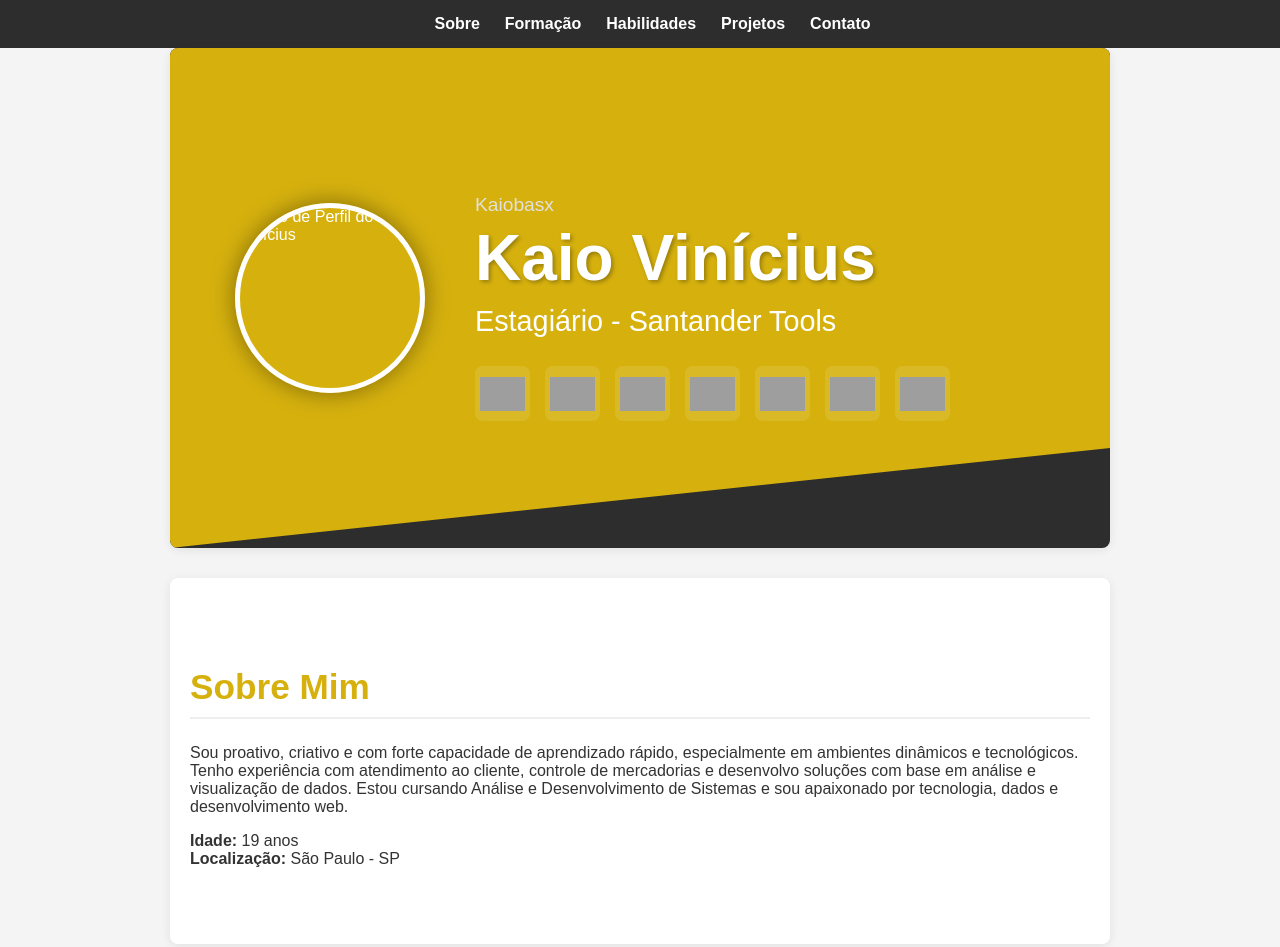
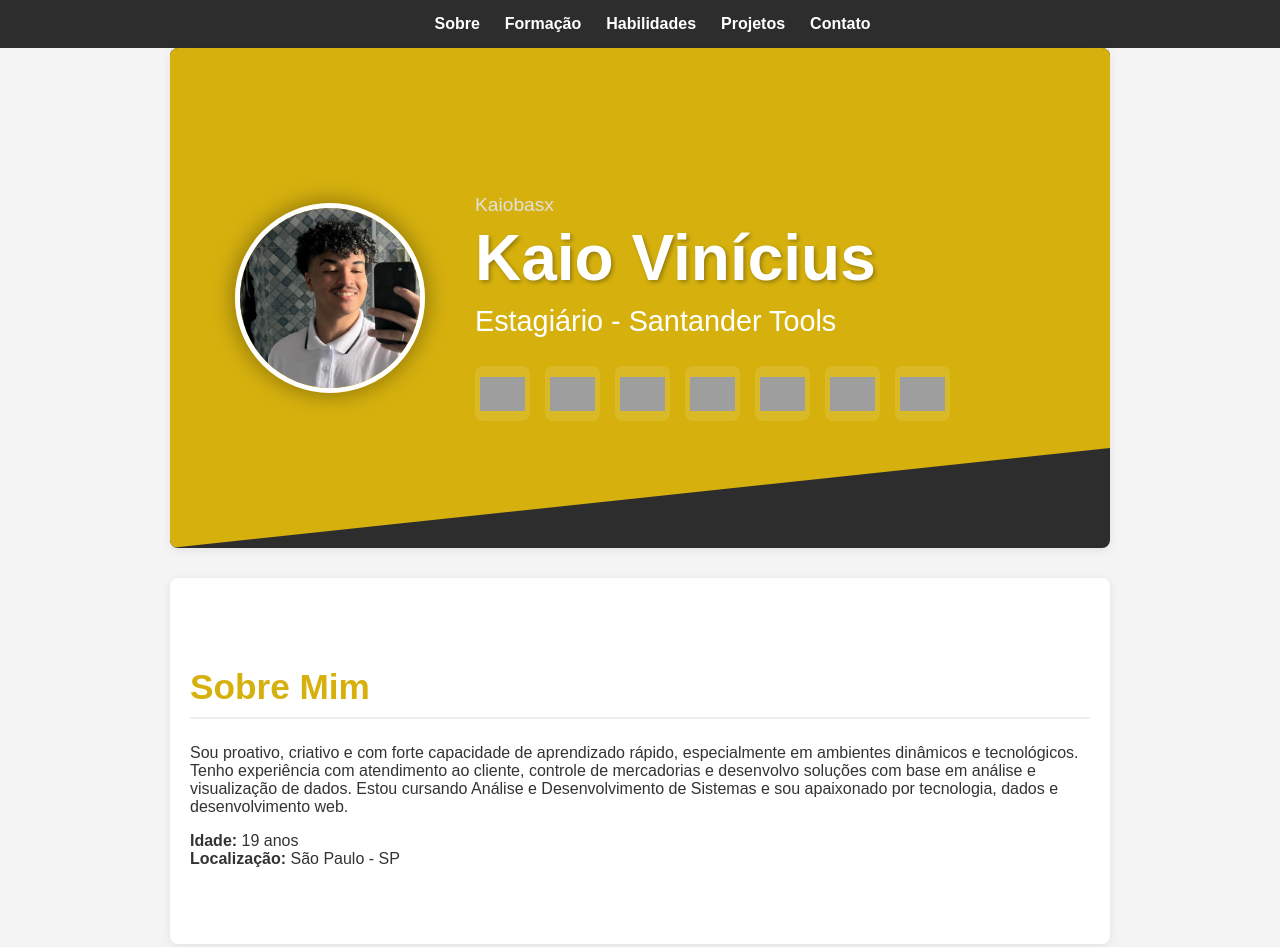
Before and after one commit to Kaiobasx/PortfolioSobreMim, a plain HTML site: page index.html in a window 1280 px wide. Shown: the top 947 px of the page. Drawn offline with Linux system fonts and the light colour scheme; the site is published under a folder, as on GitHub Pages, so addresses that start at the root find nothing; grey boxes are pictures that could not be loaded.

Commit message:
Portfólio nem todo pronto

```diff
--- a/index.html
+++ b/index.html
@@ -20,7 +20,7 @@
 
     <section class="hero">
         <div class="hero-content">
-            <img src="/img/FOTO.jpg" alt="Foto de Perfil do Kaio Vinícius" class="foto-perfil">
+            <img src="./img/FOTO.jpg" alt="Foto de Perfil do Kaio Vinícius" class="foto-perfil">
             <div class="hero-info">
                 <p class="hero-subtitulo">Kaiobasx</p>
                 <h1>Kaio Vinícius</h1>
```
